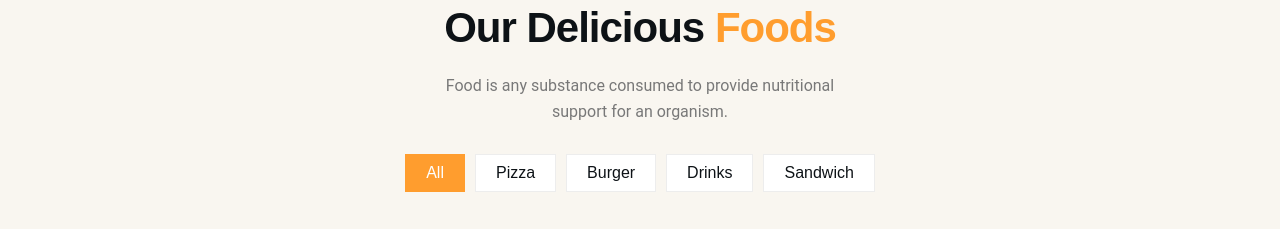
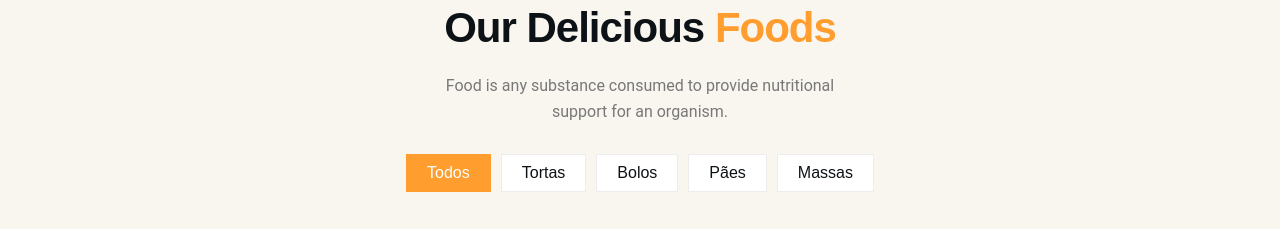
Before and after one commit to ABDgame/TemperoDaSoso, a plain HTML site: page index.html in a window 1280 px wide. Shown: the part 2385-2614 px from the top of the page. Drawn offline with Linux system fonts and the light colour scheme.

Commit message:
Update index.html

```diff
--- a/index.html
+++ b/index.html
@@ -406,23 +406,23 @@
           <ul class="fiter-list">
 
             <li>
-              <button class="filter-btn  active">All</button>
+              <button class="filter-btn  active">Todos</button>
             </li>
 
             <li>
-              <button class="filter-btn">Pizza</button>
+              <button class="filter-btn">Tortas</button>
             </li>
 
             <li>
-              <button class="filter-btn">Burger</button>
+              <button class="filter-btn">Bolos</button>
             </li>
 
             <li>
-              <button class="filter-btn">Drinks</button>
+              <button class="filter-btn">Pães</button>
             </li>
 
             <li>
-              <button class="filter-btn">Sandwich</button>
+              <button class="filter-btn">Massas</button>
             </li>
 
           </ul>
```
